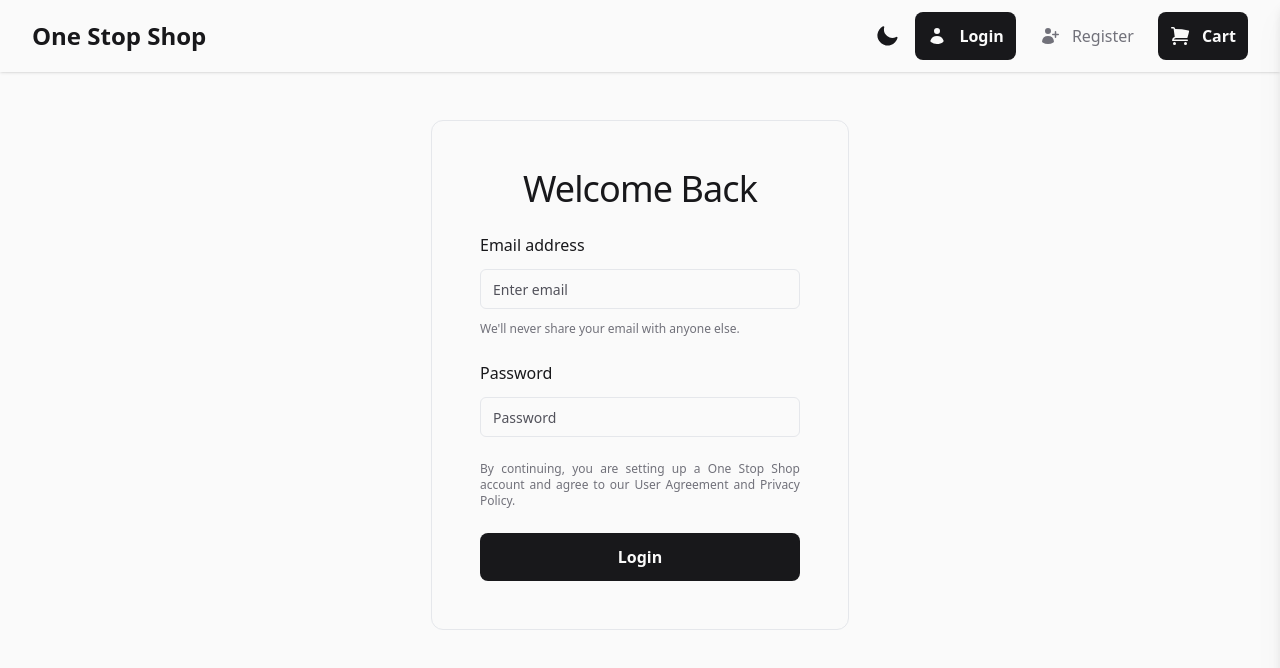
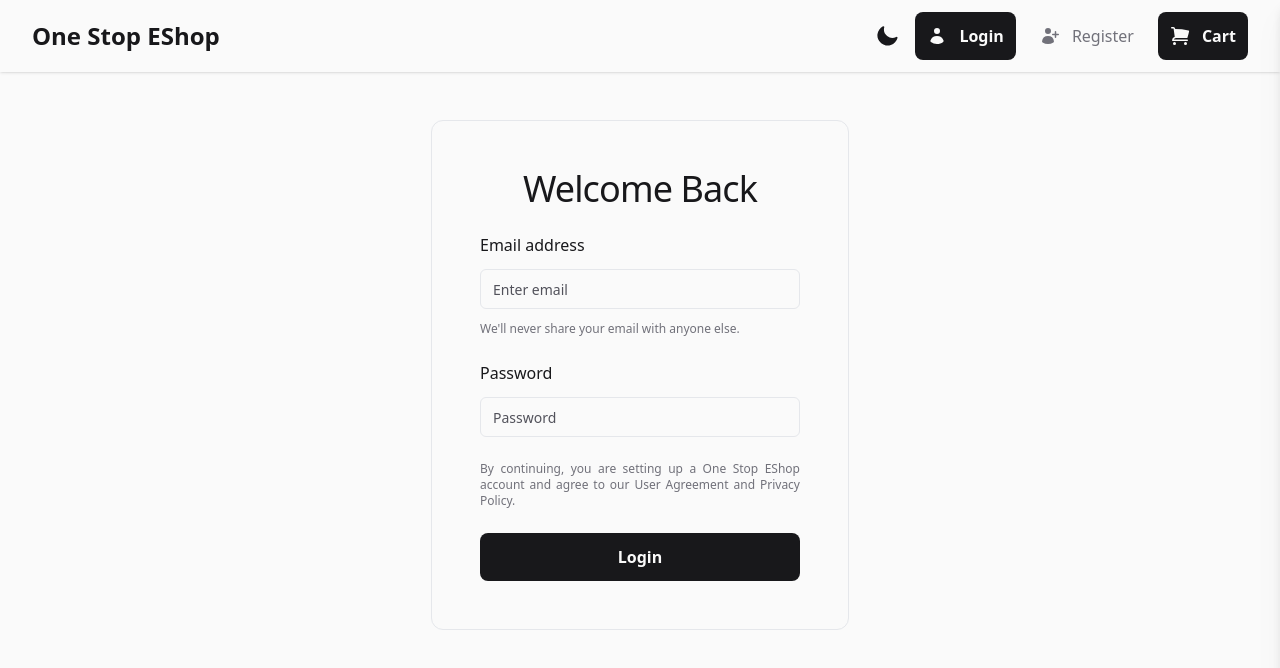
Before and after one commit to iamsomraj/MERN-Shopping-App, a React (Vite) app in the folder frontend/: page /login in a window 1280 px wide. Shown: the top 668 px of the page. Built offline with nearby package versions, Linux system fonts and the light colour scheme; no server answers.

Commit message:
📖 DOC: updated README and release notes

```diff
--- a/frontend/src/components/LoginScreen/LoginForm.tsx
+++ b/frontend/src/components/LoginScreen/LoginForm.tsx
@@ -98,7 +98,7 @@ const LoginForm = () => {
             className='flex h-10 w-full rounded-md border bg-zinc-50 px-3 py-2 text-sm text-zinc-900 ring-offset-zinc-100 placeholder:text-zinc-600 focus-visible:outline-none focus-visible:ring-2 focus-visible:ring-ring focus-visible:ring-offset-2 disabled:cursor-not-allowed disabled:opacity-50'
           />
         </div>
-        <div className='mx-auto text-zinc-500 max-w-xs text-xs text-justify'>By continuing, you are setting up a One Stop Shop account and agree to our User Agreement and Privacy Policy.</div>
+        <div className='mx-auto text-zinc-500 max-w-xs text-xs text-justify'>By continuing, you are setting up a One Stop EShop account and agree to our User Agreement and Privacy Policy.</div>
         <Button loading={isLoading}>Login</Button>
       </form>
     </div>
--- a/frontend/src/components/Navigation/Header.tsx
+++ b/frontend/src/components/Navigation/Header.tsx
@@ -22,7 +22,7 @@ const Header = () => {
         <nav className='container flex items-center justify-between py-3'>
           {/* BEGIN - NAV BAR BRAND NAME */}
           <h1 className='text-sm md:text-2xl font-bold cursor-pointer text-zinc-900 dark:text-zinc-50'>
-            <Link to={'/'}>One Stop Shop</Link>
+            <Link to={'/'}>One Stop EShop</Link>
           </h1>
           {/* END - NAV BAR BRAND NAME */}
 
--- a/frontend/src/components/RegisterScreen/RegisterForm.tsx
+++ b/frontend/src/components/RegisterScreen/RegisterForm.tsx
@@ -116,7 +116,7 @@ const RegisterForm = () => {
             className='flex h-10 w-full rounded-md border bg-zinc-50 px-3 py-2 text-sm text-zinc-900 ring-offset-zinc-100 placeholder:text-zinc-600 focus-visible:outline-none focus-visible:ring-2 focus-visible:ring-ring focus-visible:ring-offset-2 disabled:cursor-not-allowed disabled:opacity-50'
           />
         </div>
-        <div className='mx-auto text-zinc-500 max-w-xs text-xs text-justify'>By continuing, you are setting up a One Stop Shop account and agree to our User Agreement and Privacy Policy.</div>
+        <div className='mx-auto text-zinc-500 max-w-xs text-xs text-justify'>By continuing, you are setting up a One Stop EShop account and agree to our User Agreement and Privacy Policy.</div>
         <Button loading={isLoading}>Register</Button>
       </form>
     </div>
```
Also changed, not shown: 1 other file (tests, documents, lock files or other folders).
